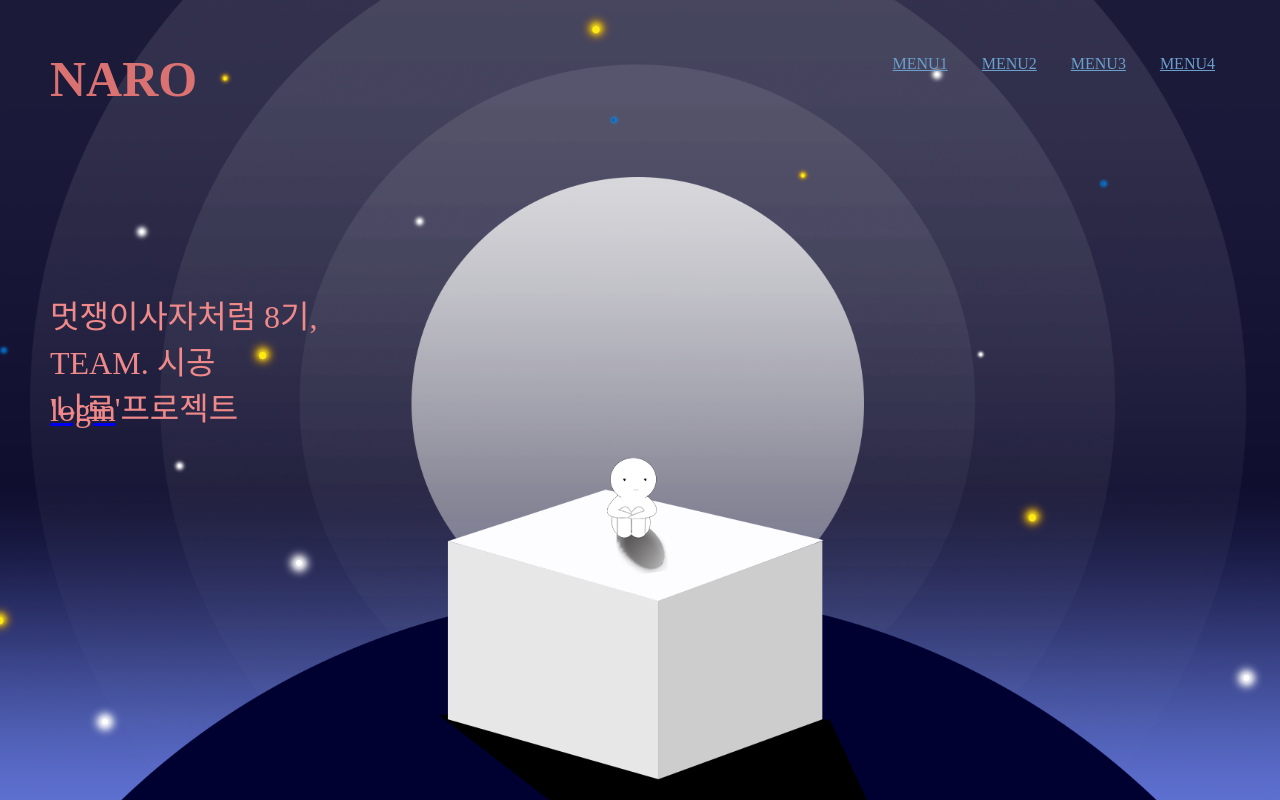
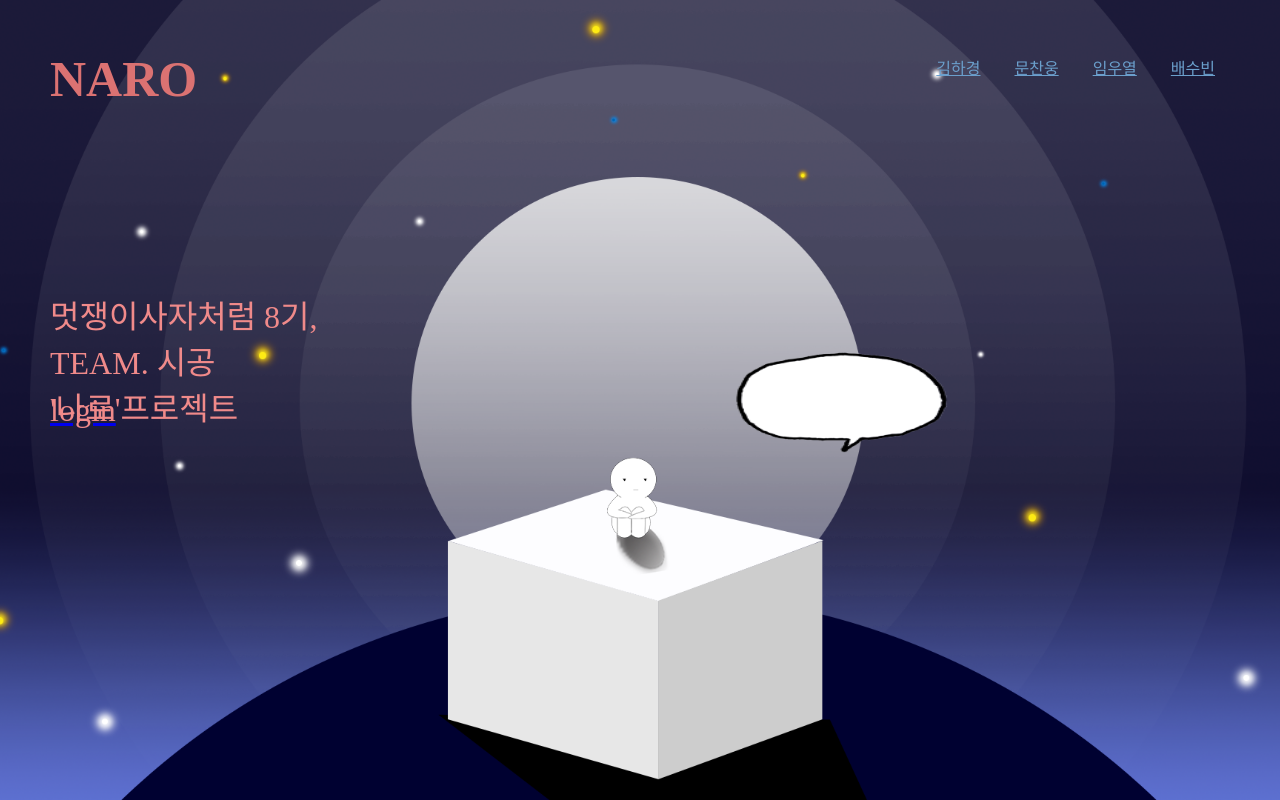
Before and after one commit to LIkelion-at-KOREATECH/Naro, a Django app: page / in a window 1280 px wide. Run offline with Django 3.2, Linux system fonts and the light colour scheme.

Commit message:
말풍선 ,bubble이 말풍선

```diff
--- a/Naroproject/Main/static/css/main_af_login.css
+++ b/Naroproject/Main/static/css/main_af_login.css
@@ -66,6 +66,11 @@ main form{
     left: 47%;
 }
 
+body main a{
+    background-color: rgb(57, 217, 238);
+    transition: background-color .5s;
+}
+
 .a:hover{
     background-color: powderblue;
     transition: background-color .5s;
--- a/Naroproject/Main/static/css/main_bf_login.css
+++ b/Naroproject/Main/static/css/main_bf_login.css
@@ -71,3 +71,11 @@ main.active p {opacity: 1; transform: translateY(0);}
     right: 0;
     padding: 50px;
 }
+
+.bubble{
+    position: absolute;
+    width: 530px;
+    height: 390px;
+    top: 43%;
+    left: 60%;
+}
--- a/Naroproject/Main/templates/main/main_bf_login.html
+++ b/Naroproject/Main/templates/main/main_bf_login.html
@@ -13,10 +13,10 @@
         <div class="container">
             <h1>NARO</h1>
             <nav>
-                <a href="">MENU1</a>
-                <a href="">MENU2</a>
-                <a href="">MENU3</a>
-                <a href="">MENU4</a>
+                <a href="">김하경</a>
+                <a href="">문찬웅</a>
+                <a href="">임우열</a>
+                <a href="">배수빈</a>
             </nav>
         </div>
     </header>
@@ -33,6 +33,10 @@
                     </div>
                 </a>
             </div>
+
+            <div class="bubble">
+                <img src="{% static 'images/bubble.png' %}">
+            </div>
         </div>
 
 
```
